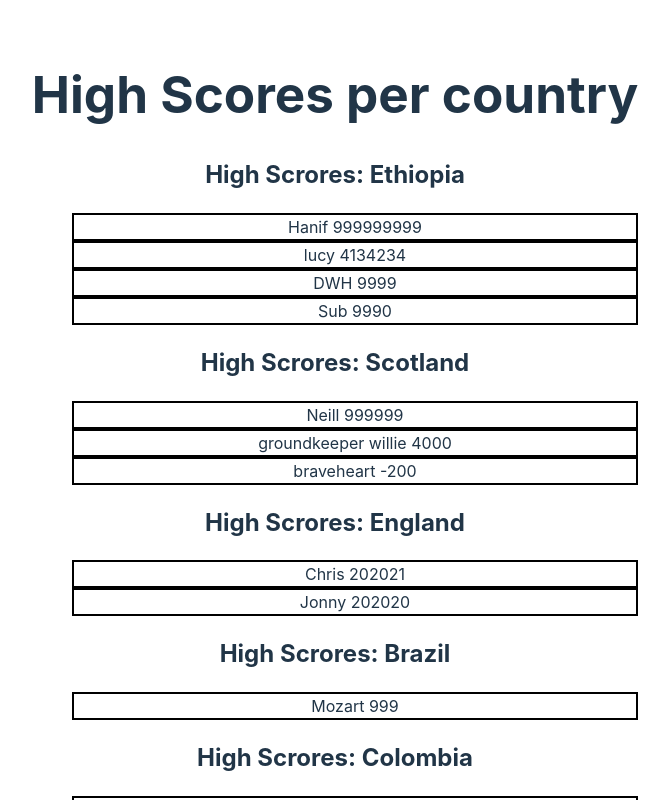
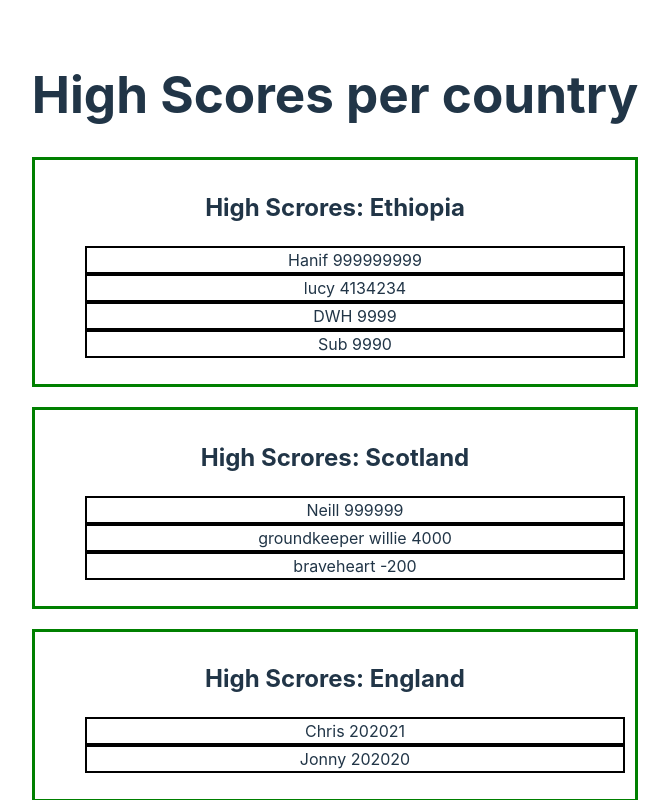
Before and after one commit to eediallo/high-scores-react, a React (Vite) app: page / in a window 1280 px wide. Shown: the top 800 px of the page, without its empty margins (305-974 px from the left). Built offline with nearby package versions, Linux system fonts and the light colour scheme.

Commit message:
wrap app in a div and add classes

```diff
--- a/src/App.jsx
+++ b/src/App.jsx
@@ -10,7 +10,7 @@ function RenderScores(country) {
   return sortedScores.map((score) => (
     <li className="score" key={crypto.randomUUID()}>
       {" "}
-      {score.n} {score.s}
+      {score.n} <span className="high-score">{score.s}</span>
     </li>
   ));
 }
@@ -19,8 +19,10 @@ function RenderScoresPerCountry(allCountryScores) {
   return allCountryScores.map((country) => {
     return (
       <>
-        <h2>High Scrores: {country.name}</h2>
-        <ul className="scores">{RenderScores(country)}</ul>
+        <div className="scores-container">
+          <h2>High Scrores: {country.name}</h2>
+          <ul>{RenderScores(country)}</ul>
+        </div>
       </>
     );
   });
```
